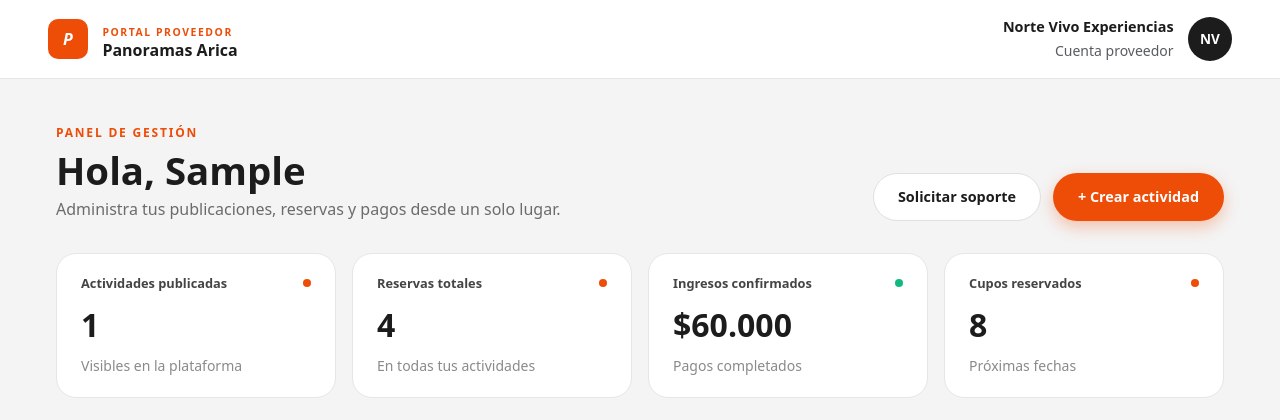
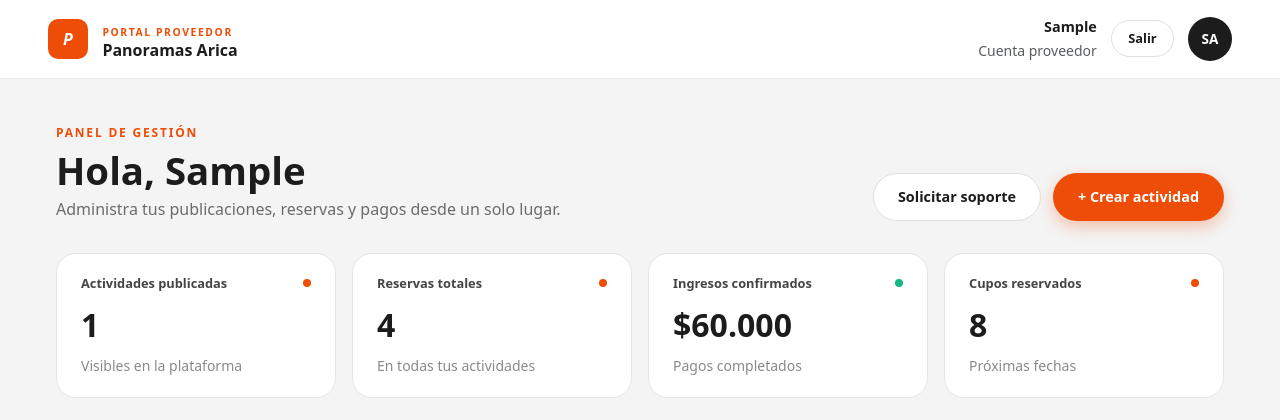
Before and after one commit to NightSS-01/Panoramas_Arica, a Django app: template Panoramas_Arica/actividades/templates/actividades/panel.html in a window 1280 px wide. Shown: the top 420 px of the page. Run offline with Django 5.2, Linux system fonts and the light colour scheme; a user stored in the database is signed in; tables that the repository leaves empty hold one stand-in row (values such as "Sample post"); the template is opened without the code that fills it: most values are stand-ins (such as "Sample title", 1, 10 or a date in 2020); grey boxes marked "Sample" are stand-in pictures; form fields are guessed from the names that the template uses; parts of the project's set-up code (start-up, migrations or seed data) failed here and were passed over.

Commit message:
feat:agregar boton de salir para proveedores

```diff
--- a/Panoramas_Arica/actividades/templates/actividades/proveedor_base.html
+++ b/Panoramas_Arica/actividades/templates/actividades/proveedor_base.html
@@ -6,7 +6,7 @@
   <meta name="viewport" content="width=device-width, initial-scale=1.0">
   <title>{% block titulo %}Portal proveedor{% endblock %} · Panoramas Arica</title>
   <link href="https://cdn.jsdelivr.net/npm/bootstrap@5.3.3/dist/css/bootstrap.min.css" rel="stylesheet">
-  <link rel="stylesheet" href="{% static 'style.css' %}">
+  <link rel="stylesheet" href="{% static 'css/style.css' %}">
   <link rel="stylesheet" href="{% static 'actividades/proveedor.css' %}">
 </head>
 <body class="proveedor-body">
@@ -20,10 +20,14 @@
     </div>
     <div class="proveedor-header__cuenta">
       <div class="text-end">
-        <div class="proveedor-header__org">Norte Vivo Experiencias</div>
+        <div class="proveedor-header__org">{{ request.user.first_name|default:request.user.email }}</div>
         <small class="text-muted">Cuenta proveedor</small>
       </div>
-      <span class="proveedor-avatar">NV</span>
+      <form method="post" action="{% url 'cuentas:salir' %}">
+        {% csrf_token %}
+        <button type="submit" class="btn-fila">Salir</button>
+      </form>
+      <span class="proveedor-avatar">{{ request.user.first_name|default:request.user.email|slice:":2"|upper }}</span>
     </div>
   </header>
 
```
